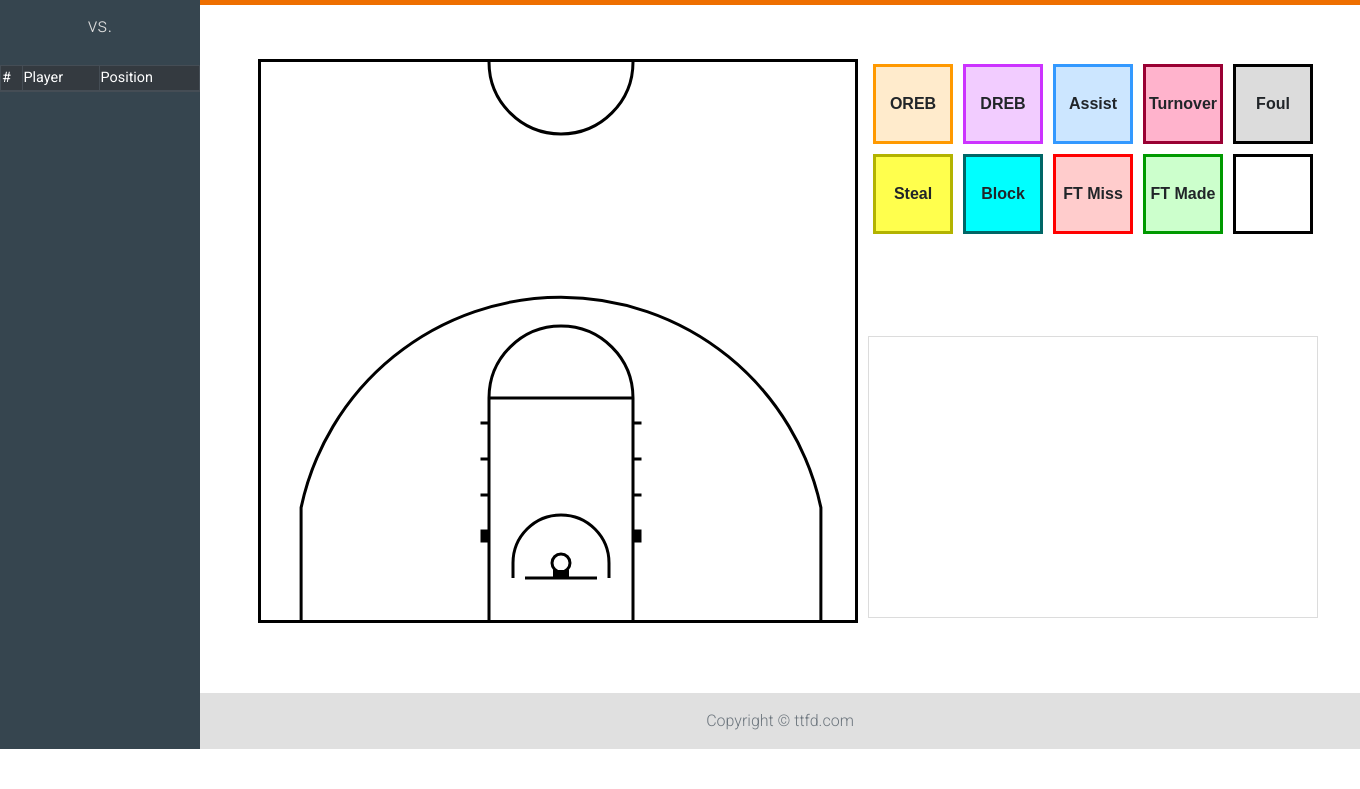
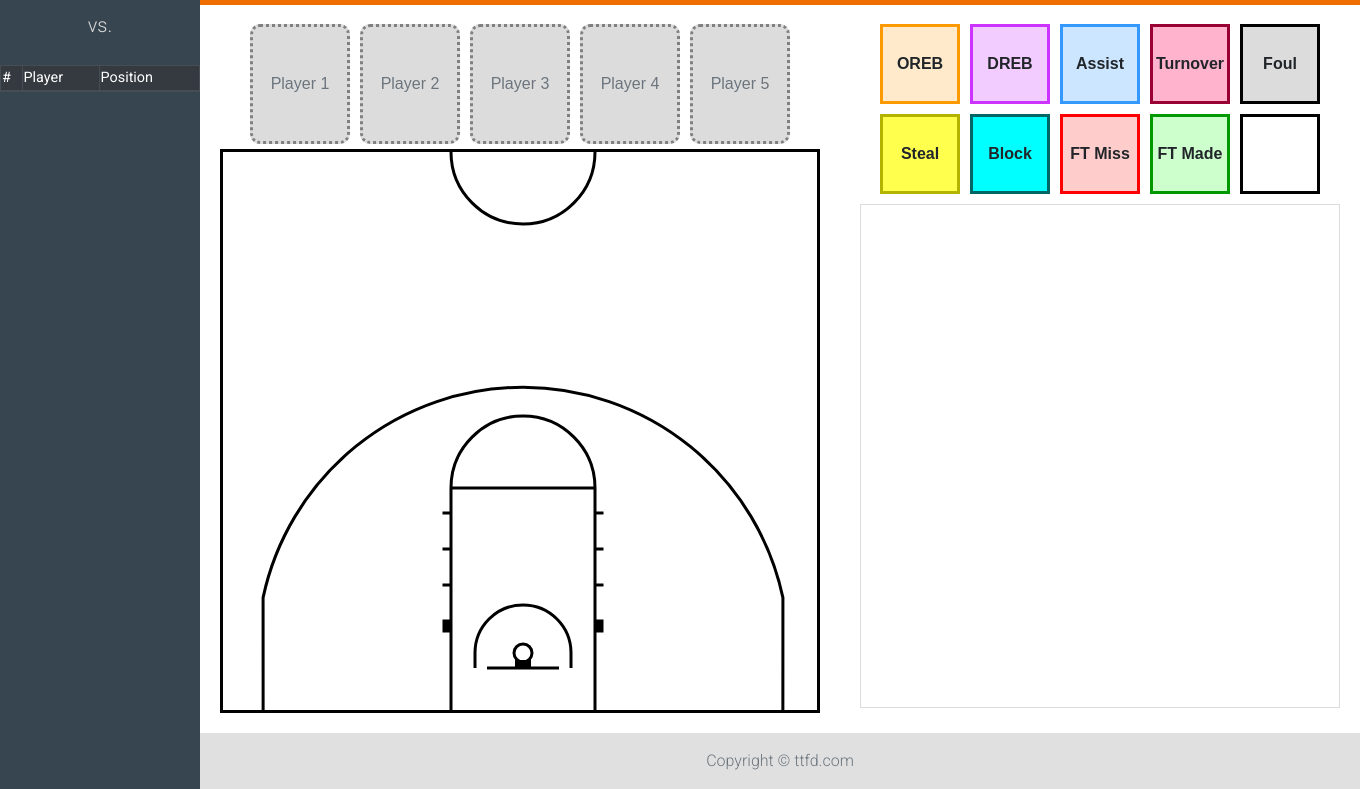
Before and after one commit to slgabbar/ttfd, a Django app: template mysite/game/templates/game/scout_game.html in a window 1360 px wide. Shown: the part 51-840 px from the top of the page. Before the commit the page ends 800 px from the top, so only its background shows below. Run offline with Django 3.2, Linux system fonts and the light colour scheme; the template is opened without the code that fills it, so the values that code supplies are empty; some libraries are stand-ins or nearby versions.

Commit message:
linuep clik-drag enabled

```diff
--- a/mysite/game/static/game/css/player.css
+++ b/mysite/game/static/game/css/player.css
@@ -1,3 +1,42 @@
 .player-clicked {
 	background-color: red;
 }
+
+.player-button {
+	display: flex;
+	flex-direction: column;
+	align-items: center;
+	justify-content: center;
+	font-family: Arial, Helvetica, sans-serif;
+	height: 120px;
+	width: 100px;
+	border: solid #ff9900 3px;
+	border-radius: 10px;
+	background-color: #ffebcc;
+	margin: 5px;
+	text-align: center;
+}
+
+.empty {
+	display: flex;
+	flex-direction: column;
+	align-items: center;
+	justify-content: center;
+	font-family: Arial, Helvetica, sans-serif;
+	height: 120px;
+	width: 100px;
+	border: dotted gray 3px;
+	border-radius: 10px;
+	background-color: #DCDCDC;
+	margin: 5px;
+	text-align: center;
+}
+
+.player-button:hover {
+	cursor: pointer;
+	filter: brightness(70%);
+}
+
+.player-button:active {
+	box-shadow: 0 0 5px -1px rgba(0,0,0,0.6);
+}
--- a/mysite/game/static/game/css/scout_game.css
+++ b/mysite/game/static/game/css/scout_game.css
@@ -23,50 +23,40 @@
 	cursor: pointer;
 }
 
-.player-table tr:hover {
-	background: red;
-}
-
-.player-table tr:active {
-	background: blue;
-}
-
 .main {
 	display: flex;
-	flex-direction:column;
+	flex-direction:row;
 	align-items: center;
 }
 
+.left-container {
+	/*margin-top: 50px;*/
+	/*margin-bottom: 10px;*/
+	padding: 20px;
+	height: 100%;
+	/*border: solid red 3px;*/
+	display: flex;
+	flex-direction: column;
+	align-items: center;
+	justify-content: space-between;
+}
+
+.right-container {
+	padding: 20px;
+	height: 100%;
+	flex-grow: 1;
+	/*border: solid blue 3px;*/
+	display: flex;
+	flex-direction: column;
+	align-items: center;
+	justify-content: space-between;
+}
+
 .player-container {
-	width: 90%;
 	display: flex;
 	flex-direction: row;
 	align-items: center;
 	justify-content: space-between;
-	margin: 25px;
-}
-
-.player-button {
-	display: flex;
-	flex-direction: column;
-	align-items: center;
-	justify-content: center;
-	border: solid black 2px;
-	font-family: Arial, Helvetica, sans-serif;
-	font-weight: bold;
-	font-size: 12px;
-	padding: 5px;
-	height: 50px;
-	text-align: center;
-}
-
-.player-button:hover {
-	background-color: #DCDCDC;
-	cursor: pointer;
-}
-
-.player-button:active {
-	box-shadow: 0 0 5px -1px rgba(0,0,0,0.6);
 }
 
 .shot-container {
@@ -77,21 +67,12 @@
 	justify-content: space-between;
 }
 
-.stat-container {
-	flex-grow: 1;
-	margin: 10px;
+.stat-button-container {
 	display: flex;
 	flex-direction: column;
 	align-items: center;
 	justify-content: space-between;
-	height: 564px;
-}
-
-
-.stat-button-container {
-	display: flex;
-	flex-direction: column;
-	justify-content: space-between;
+	/*border: solid black 3px;*/
 }
 
 .button-row {
@@ -106,7 +87,7 @@
 	flex-direction: column;
 	align-items: center;
 	justify-content: center;
-	border: solid black 1px;
+	/*border: solid black 1px;*/
 	margin: 5px;
 	height: 80px;
 	width: 80px;
@@ -115,6 +96,7 @@
 }
 
 .play-by-play {
+	flex-grow: 1;
 	margin: 5px;
 	height: 50%;
 	width: 100%;
--- a/mysite/game/static/game/js/players.js
+++ b/mysite/game/static/game/js/players.js
@@ -24,3 +24,42 @@ function unclick_player() {
 	player.classed("player-clicked", false);
 	player_selected = false;
 }
+
+function onDragStart(e) {
+	e.dataTransfer.setData('text/plain', e.target.id);
+}
+
+function onDragOver(e) {
+	e.preventDefault();
+}
+
+function onDrop(e) {
+	const sub_in = e.dataTransfer.getData('text');
+	const dragedRow = document.getElementById(sub_in);
+
+	var dropzone = event.target;
+	var player_button = d3.select(dropzone);
+
+	if (!player_button.classed("empty")) {
+		// Need to make a sub
+		const oldRow = document.getElementById(player_button.text());
+		var row = d3.select(oldRow)
+			.attr("draggable", "true")
+			.classed("text-muted", false);
+	} else {
+		player_button.classed("empty", false)
+	}
+	player_button.text(sub_in);
+	d3.select(dragedRow)
+		.attr("draggable", "false")
+		.attr("class", "text-muted");
+	if(!GAME_READY) {checkGameReady();}
+	e.dataTransfer.clearData();
+}
+
+function checkGameReady() {
+	var check = d3.selectAll(".empty");
+	if (check.empty()) {
+		GAME_READY = true;
+	}
+}
--- a/mysite/game/templates/game/scout_game.html
+++ b/mysite/game/templates/game/scout_game.html
@@ -25,7 +25,7 @@
 	</thead>
 	<tbody>
 		{% for player in request.user.player.all %}
-			<tr ondrag="console.log('dragged');">
+			<tr id="{{player}}" draggable="true" ondragstart="onDragStart(event);">
 				<th>{{player.number}}</th>
 				<th>{{player}}</th>
 				<th>{{player.position}}</th>
@@ -41,16 +41,18 @@
 <link rel="stylesheet" type="text/css" href="{% static 'game/css/stats.css' %}">
 <link rel="stylesheet" type="text/css" href="{% static 'game/css/player.css' %}">
 
-
+<div class="left-container">
 	<div class="player-container">
-		{% for player in request.user.player.all %}
-			<div class="player-button" onclick="player_clicked(this);">{{player}}</div>
-		{% endfor %}
+		<div class="player-button text-muted empty" ondrop="onDrop(event);" ondragover='onDragOver(event);' onclick="player_clicked(this);">Player 1</div>
+		<div class="player-button text-muted empty" ondrop="onDrop(event);" ondragover='onDragOver(event);' onclick="player_clicked(this);">Player 2</div>
+		<div class="player-button text-muted empty" ondrop="onDrop(event);" ondragover='onDragOver(event);' onclick="player_clicked(this);">Player 3</div>
+		<div class="player-button text-muted empty" ondrop="onDrop(event);" ondragover='onDragOver(event);' onclick="player_clicked(this);">Player 4</div>
+		<div class="player-button text-muted empty" ondrop="onDrop(event);" ondragover='onDragOver(event);' onclick="player_clicked(this);">Player 5</div>
+	</div>
+	<div class="shotchart"></div>
 </div>
 
-	<div class="shot-container">
-		<div class="shotchart"></div>
-		<div class="stat-container">
+<div class="right-container">
 	<div class="stat-button-container">
 		<div class="button-row">
 			<div class="stat-button" id="oreb">OREB</div>
@@ -67,15 +69,13 @@
 			<div class="stat-button" id="ex"></div>
 		</div>
 	</div>
-
 	<div class="play-by-play", id="play-by-play">
 		<table class="table table-striped"><tbody></tbody></table>
-			</div>
-
 	</div>
 </div>
 
 	<script type="text/javascript">
+		var GAME_READY = false;
 		var player_selected = false;
 		var USER_SCORE = 0;
 		var OPP_SCORE = 0;
--- a/mysite/static/js/shots.js
+++ b/mysite/static/js/shots.js
@@ -10,8 +10,10 @@ function register_shots(court, width) {
 			var zone = d3.event.target.id;
 			timer = setTimeout(function() {
 				if (!prevent) {
-					made_shot(court, zone, mouse);
-					unclick_player();
+					if (GAME_READY) {
+						made_shot(court, zone, mouse);
+						unclick_player();
+					}
 				}
 				prevent=false;
 			}, delay);
@@ -21,8 +23,10 @@ function register_shots(court, width) {
 			var zone = d3.event.target.id;
 			clearTimeout(timer);
 			prevent = true;
-			miss_shot(court, zone, mouse);
-			unclick_player();
+			if (GAME_READY) {
+				miss_shot(court, zone, mouse);
+				unclick_player();
+			}
 		});
 	}
 
```
Lines whose indentation alone changed are shown as unchanged.
